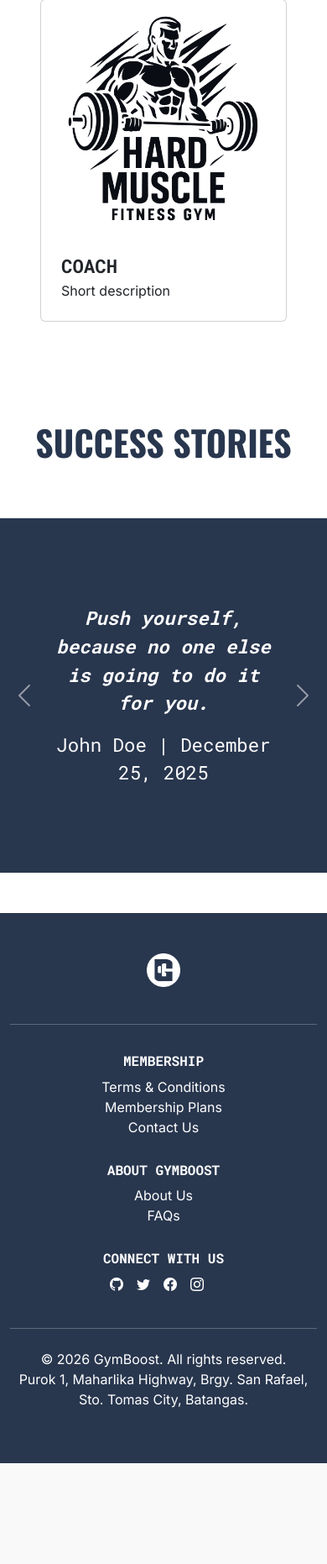
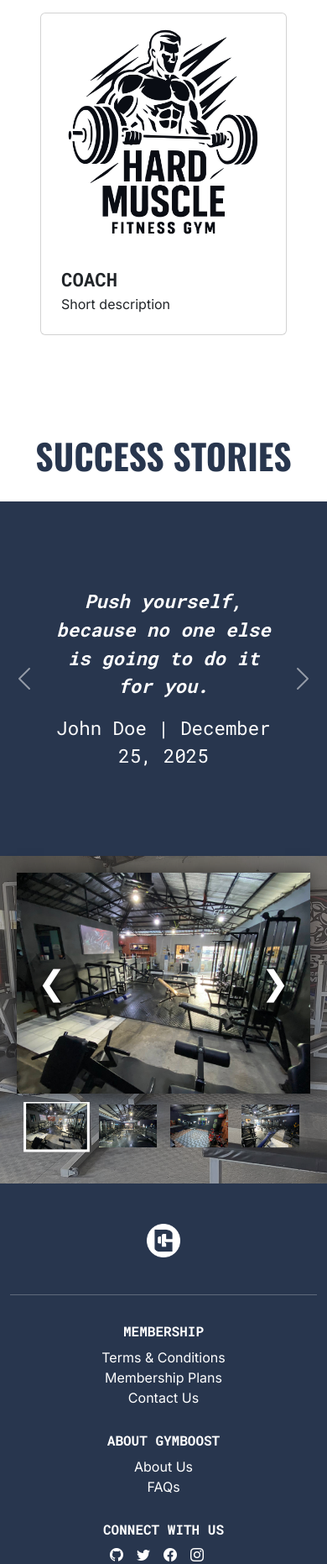
Before and after one commit to ProjectGymBoost/GymBoost.com, a PHP site: page /?page=home in a window 390 px wide. Shown: the part 3236-5098 px from the top of the page at 84% size. Before the commit the page ends 4978 px from the top, so only its background shows below. Run offline with PHP 8.4, Linux system fonts and the light colour scheme.

Commit message:
FE | Refined gym page and moved it to home.php for better navigation.

```diff
--- a/assets/css/web.css
+++ b/assets/css/web.css
@@ -200,7 +200,7 @@ ul li a i {
   color: #8a8a8a;
 }
 
-/* gym.php */
+/* gym page part in home.php */
 .gym-bg-img {
     background-image: url("../img/web/gymfacilitybg.png");
     background-size: cover;
@@ -209,7 +209,6 @@ ul li a i {
 
 .carousel {
   text-align: center;
-  margin-top: 60px;
   padding: 20px;
 }
 
@@ -278,13 +277,6 @@ ul li a i {
     border: 3px solid #ffffff;
 }
 
-@media (max-width: 767px) {
-  .footer .col-md-4 {
-    display: flex;
-    flex-direction: column;
-    align-items: center;
-  }
-}
 
 @media (max-width: 767px) {
   .navbar .input-group {
@@ -292,8 +284,14 @@ ul li a i {
   }
 
   .web-subheading {
-        font-size: 1.8rem;
-    }
+    font-size: 1.8rem;
+  }
+
+  .footer .col-md-4 {
+    display: flex;
+    flex-direction: column;
+    align-items: center;
+  }
 
   .footer .row {
     text-align: center;
@@ -311,4 +309,19 @@ ul li a i {
   .footer .text-md-end {
     text-align: center;
   }
+
+  .thumbnails {
+    flex-wrap: nowrap;
+    overflow-x: auto;
+    gap: 10px;
+    padding-bottom: 10px;
+    margin: 10px 0;
+    scroll-snap-type: x mandatory;
+  }
+
+  .thumbnails img {
+    flex: 0 0 auto;
+    scroll-snap-align: center;
+    width: 75px;
+  }
 }
--- a/index.php
+++ b/index.php
@@ -12,9 +12,6 @@ if (isset($_GET['page'])) {
       break;
     case "membership-plans":
       $page = "membership-plans";
-      break;
-    case "gym":
-      $page = "gym";
       break;
     default:
       header("Location: ?page=home");
@@ -72,10 +69,6 @@ if (isset($_GET['page'])) {
             <a class="nav-link px-4 py-1 <?php if ($page == 'faqs')
               echo 'active'; ?>" href="?page=faqs">FAQs</a>
           </li>
-          <li class="nav-item py-1 mx-2">
-            <a class="nav-link px-4 py-1 <?php if ($page == 'gym')
-              echo 'active'; ?>" href="?page=gym">GYM</a>
-          </li>
           <li class="nav-item d-lg-none py-1 mx-2">
             <a class="btn btn-primary mt-2" href="login.php">LOGIN</a>
           </li>
@@ -94,7 +87,7 @@ if (isset($_GET['page'])) {
   <?php include("web/" . $page . ".php"); ?>
 
   <!-- Footer -->
-  <footer class="footer mt-5 py-5 text-white">
+  <footer class="footer py-5 text-white">
     <div class="container">
       <div class="row align-items-center mb-2">
         <div class="col-12 col-md-3 text-center text-md-start">
--- a/web/home.php
+++ b/web/home.php
@@ -34,7 +34,7 @@
 <div class="container my-5 py-5">
   <div class="row">
 
-    <div class="heading text-center mb-2" style="color: var(--primaryColor);">COACHES</div>
+    <div class="heading text-center mb-4" style="color: var(--primaryColor);">COACHES</div>
 
     <div class="col-md-3 col-sm-6 px-5 p-md-2">
       <div class="card card-animation p-2 mb-3">
@@ -80,9 +80,9 @@
 </div>
 
 
-<div class="container-fluid mb-5 p-0">
+<div class="container-fluid p-0">
    <!-- <div class="container border-bottom border-dark mt-2"></div> -->
-   <div class="heading text-center mb-3" style="color: var(--primaryColor);">SUCCESS STORIES</div>
+   <div class="heading text-center mb-4" style="color: var(--primaryColor);">SUCCESS STORIES</div>
    <div id="textCarousel" class="carousel slide text-white p-5" style="background-color: var(--primaryColor); height: 50vh;" data-bs-ride="carousel">
       <div class="carousel-inner text-center d-flex align-items-center justify-content-center" style="height: 100%;">
 
@@ -118,3 +118,22 @@
       </button>
    </div>
 </div>
+
+<div class="gym-bg-img m-0">
+    <div class="carousel mb-0">
+        <div class="main-image-container">
+            <button class="arrow left" onclick="changeImage(-1)">&#10094;</button>
+            <img id="main-image" src="assets/img/web/gymicon1.png" alt="Main Image">
+            <button class="arrow right" onclick="changeImage(1)">&#10095;</button>
+        </div>
+
+        <div class="thumbnails">
+            <img src="assets/img/web/gymfacility1.jpg" alt="Thumb 1" onclick="changeMainImage(0)">
+            <img src="assets/img/web/gymfacility2.jpg" alt="Thumb 2" onclick="changeMainImage(1)">
+            <img src="assets/img/web/gymfacility3.jpg" alt="Thumb 3" onclick="changeMainImage(2)">
+            <img src="assets/img/web/gymfacility4.jpg" alt="Thumb 4" onclick="changeMainImage(3)">
+        </div>
+    </div>
+</div>
+
+<script src="assets/js/web.js"></script>
```
Also changed, not shown: web/gym.php (deleted, +0 -18 lines).
